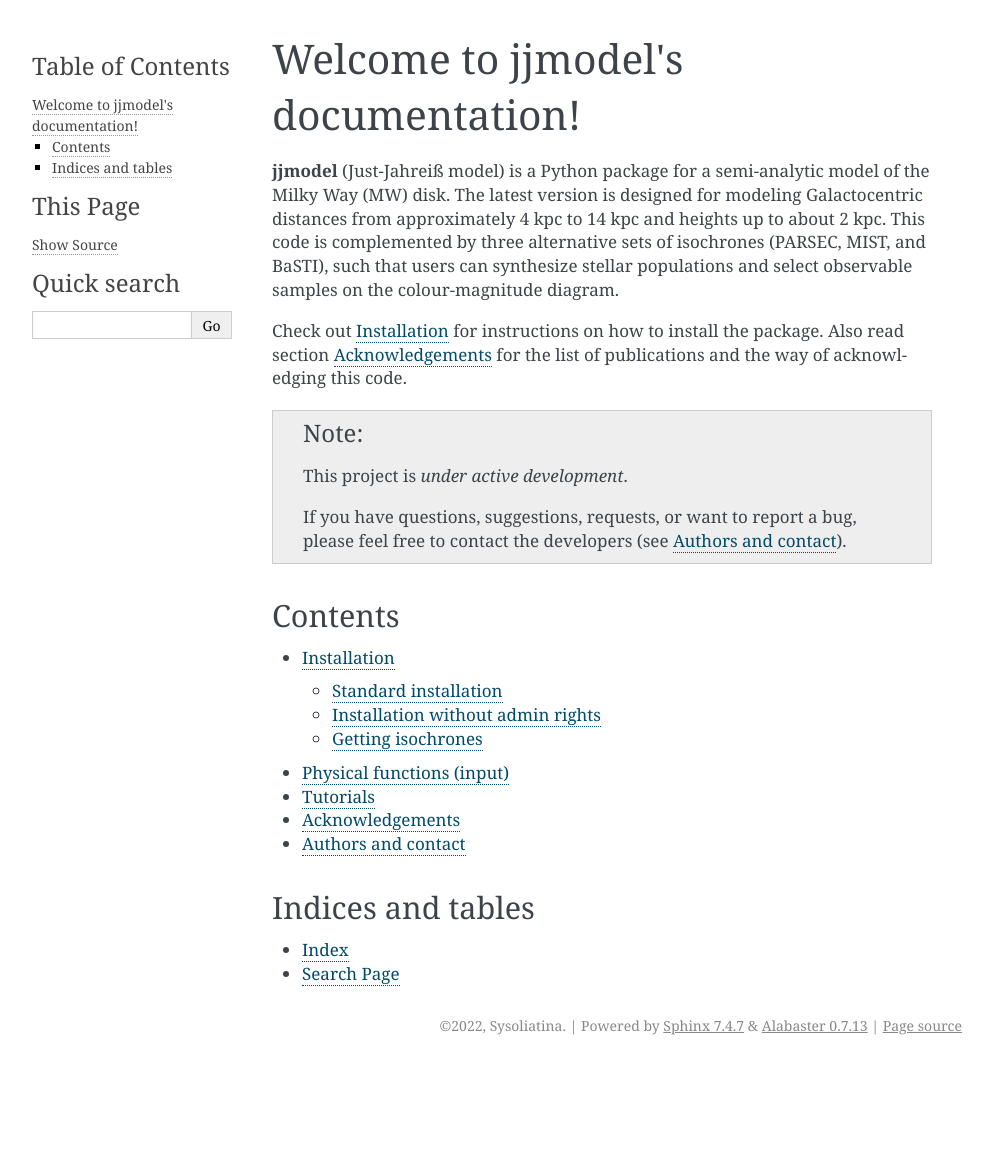
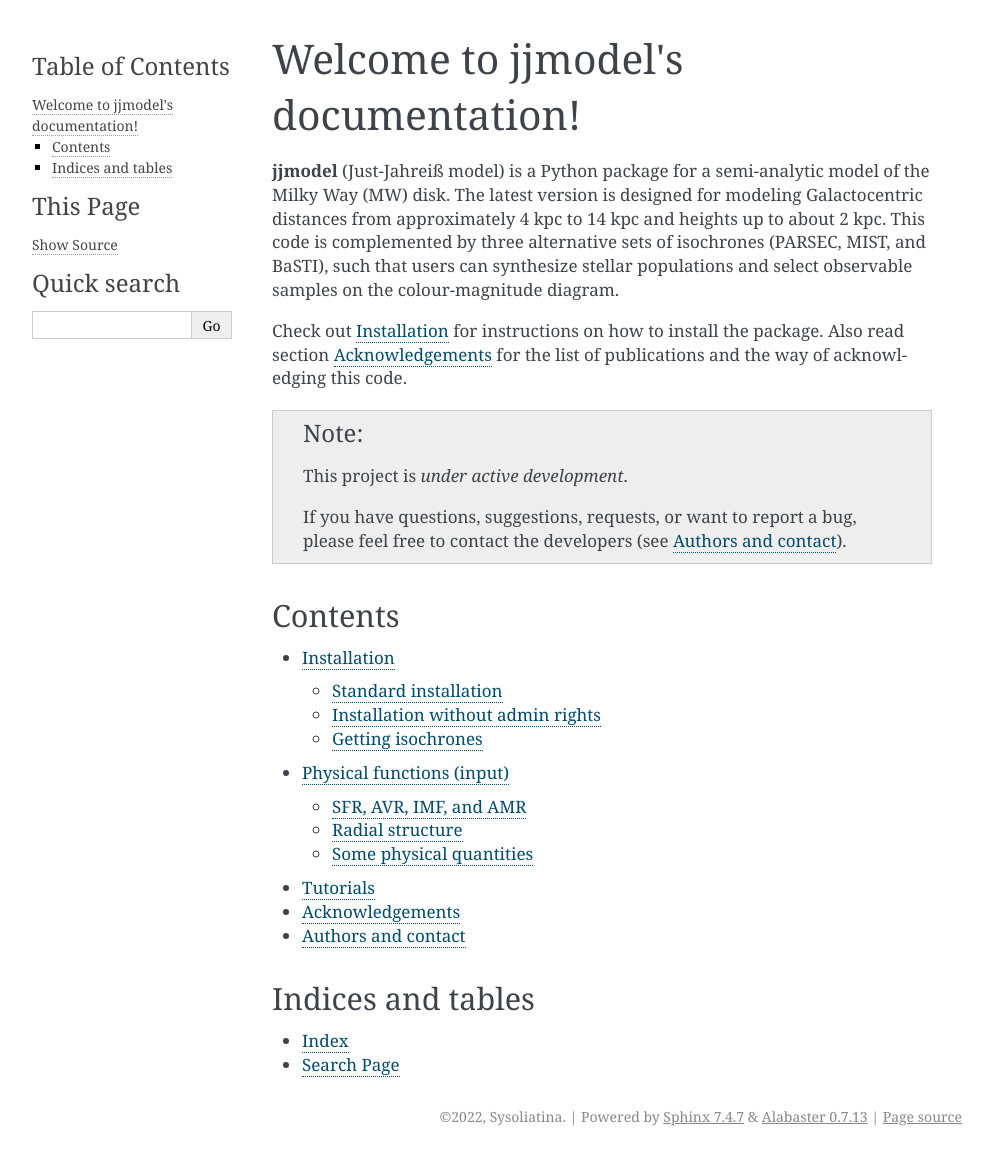
Before and after one commit to askenja/jjmodel, a Sphinx documentation site: the page built from jjmodel/docs/source/index.rst, in a window 1280 px wide. Shown: the whole page, without its empty margins (148-1141 px from the left). Built offline with Sphinx 7.4.7, drawn with Linux system fonts in a browser that asks for light colours; before the commit the page ends 1065 px from its top, so only the background shows below that.

Commit message:
Update funcs.rst

```diff
--- a/jjmodel/docs/source/funcs.rst
+++ b/jjmodel/docs/source/funcs.rst
@@ -8,5 +8,42 @@
 Physical functions (input)
 ======================================
 
+SFR, AVR, IMF, and AMR
+----------------------------
+
 .. autoclass:: jjmodel.funcs.AMR
    :members:
+
+.. autoclass:: jjmodel.funcs.AVR
+   :members:
+
+.. autoclass:: jjmodel.funcs.IMF
+   :members:
+
+.. autoclass:: jjmodel.funcs.SFR
+   :members:
+
+
+Radial structure
+-------------------------
+
+.. autoclass:: jjmodel.funcs.RadialDensity
+   :members:
+
+.. autoclass:: jjmodel.funcs.RadialPotential
+   :members:
+
+.. autoclass:: jjmodel.funcs.RotCurve
+   :members:
+
+
+.. autofunction:: jjmodel.funcs.hgr
+
+.. autofunction:: jjmodel.funcs.heffr
+
+
+
+Some physical quantities
+-------------------------
+
+.. autofunction:: jjmodel.funcs.log_surface_gravity
```
